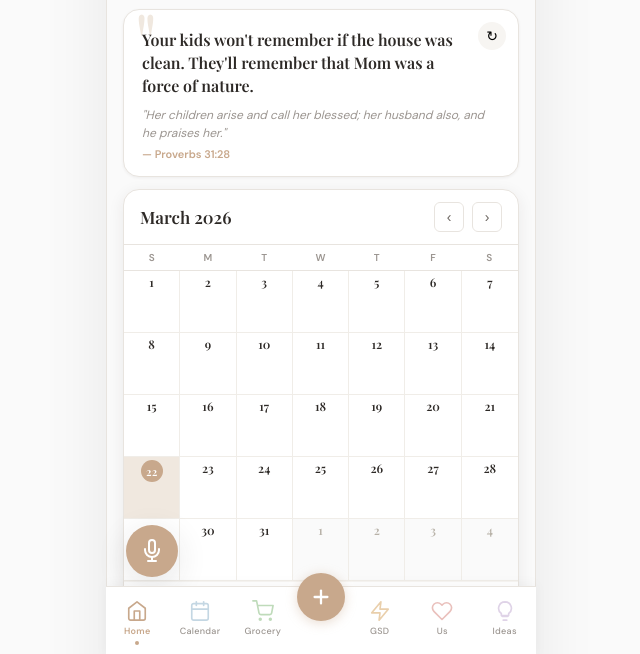
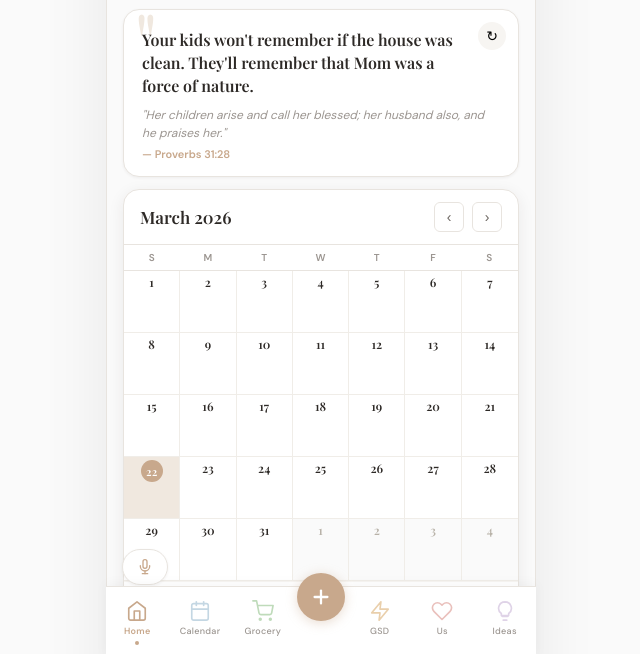
Before and after one commit to blakefwtp/beags-brain, a website: page index.html in a window 1280 px wide. Shown: the part 143-797 px from the top of the page, without its empty margins (319-959 px from the left). Drawn offline with nearby package versions, Linux system fonts and the light colour scheme; a web font is replaced by a local one.

Commit message:
Replace robot emoji with clean mic SVG icon in chat welcome
Co-Authored-By: Claude Opus 4.6 (1M context) <noreply@anthropic.com>

```diff
--- a/index.html
+++ b/index.html
@@ -2421,31 +2421,36 @@
 
   .chat-fab {
     position: fixed;
-    bottom: calc(80px + var(--safe-bottom));
-    left: 20px;
-    width: 52px;
-    height: 52px;
-    border-radius: 50%;
-    background: var(--accent);
-    color: white;
-    border: none;
-    cursor: pointer;
-    box-shadow: var(--shadow-lg);
+    bottom: calc(72px + var(--safe-bottom));
+    left: 16px;
+    height: 36px;
+    padding: 0 14px;
+    border-radius: 18px;
+    background: var(--white);
+    color: var(--text-medium);
+    border: 1px solid var(--warm-gray);
+    cursor: pointer;
+    box-shadow: var(--shadow-sm);
     display: flex;
     align-items: center;
     justify-content: center;
+    gap: 6px;
     z-index: 90;
-    transition: transform 0.2s, background 0.15s;
-  }
-
-  .chat-fab:active { transform: scale(0.92); }
-  .chat-fab.active { background: var(--text-medium); }
+    transition: transform 0.2s, background 0.15s, box-shadow 0.15s;
+    font-family: 'DM Sans', sans-serif;
+    font-size: 12px;
+    font-weight: 500;
+    -webkit-tap-highlight-color: transparent;
+  }
+
+  .chat-fab:active { transform: scale(0.95); box-shadow: var(--shadow-md); }
+  .chat-fab.active { background: var(--accent-light); border-color: var(--accent); color: var(--text-dark); }
 
   .chat-fab svg {
-    width: 24px;
-    height: 24px;
+    width: 16px;
+    height: 16px;
     fill: none;
-    stroke: white;
+    stroke: var(--accent);
     stroke-width: 2;
     stroke-linecap: round;
     stroke-linejoin: round;
@@ -2453,7 +2458,7 @@
 
   @media (min-width: 500px) {
     .chat-fab {
-      left: calc(50% - 215px + 20px);
+      left: calc(50% - 215px + 16px);
     }
   }
 
@@ -3056,7 +3061,7 @@
   </div>
   <div class="chat-messages" id="chatMessages">
     <div class="chat-welcome" id="chatWelcome">
-      <div class="chat-welcome-icon">&#129302;</div>
+      <div class="chat-welcome-icon"><svg width="32" height="32" viewBox="0 0 24 24" fill="none" stroke="var(--accent)" stroke-width="1.5" stroke-linecap="round" stroke-linejoin="round"><path d="M12 1a3 3 0 0 0-3 3v7a3 3 0 0 0 6 0V4a3 3 0 0 0-3-3z"/><path d="M19 10v1a7 7 0 0 1-14 0v-1"/><line x1="12" y1="18" x2="12" y2="22"/><line x1="8" y1="22" x2="16" y2="22"/></svg></div>
       <h4>Your personal assistant</h4>
       <p>I can add events, manage your groceries, check off to-dos, set timers, and more. Just ask!</p>
       <div class="chat-suggestions">
```
